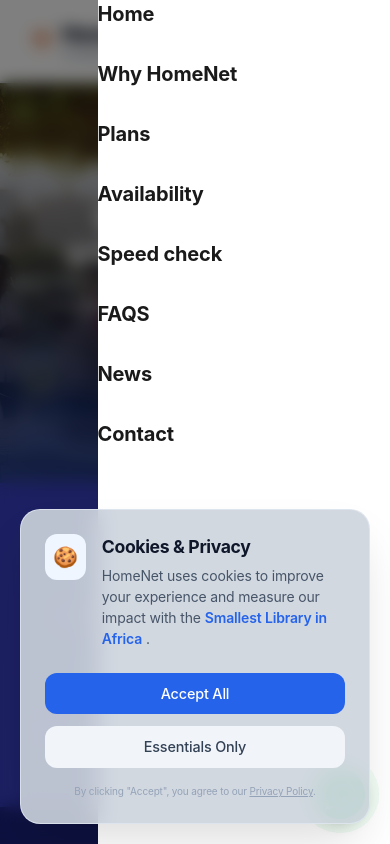
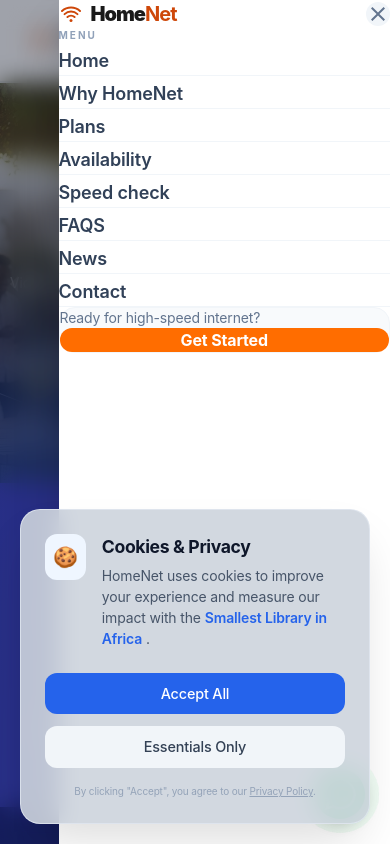
Before and after one commit to wainaina-mwangi/HomeNet, a React (Vite) app: page / in a window 390 px wide. Both pictures are taken after a click on the element 345 px from the left and 40 px from the top of the page. Shown: the top 844 px of the page. Built offline with nearby package versions, Linux system fonts and the light colour scheme.

Commit message:
Refactor mobile sidebar overlay and content styles

```diff
--- a/src/components/Navbar.jsx
+++ b/src/components/Navbar.jsx
@@ -61,29 +61,69 @@
 
      {/* Mobile Sidebar Overlay */}
 <div
-        className={`fixed top-0 left-0 w-full h-screen bg-black/50 backdrop-blur-sm z-[60] transition-opacity duration-300 md:hidden ${
-          isOpen ? "opacity-100 pointer-events-auto" : "opacity-0 pointer-events-none"
+  className={`fixed inset-0 bg-slate-900/40 backdrop-blur-md z-[60] transition-opacity duration-500 md:hidden ${
+    isOpen ? "opacity-100" : "opacity-0 pointer-events-none"
   }`}
   onClick={toggleMenu}
-      ></div>
+/>
 
 {/* Mobile Sidebar Content */}
 <div
-        className={`fixed top-0 right-0 w-[75%] sm:w-[60%] h-screen bg-white dark:bg-gray-900 z-[70] p-8 transition-transform duration-300 ease-in-out md:hidden ${
+  className={`fixed top-0 right-0 w-[85%] max-w-[400px] h-screen bg-white dark:bg-slate-950 z-[70] shadow-2xl transition-transform duration-500 ease-[cubic-bezier(0.4,0,0.2,1)] md:hidden ${
     isOpen ? "translate-x-0" : "translate-x-full"
   }`}
 >
-        <div className="flex flex-col gap-8 mt-10">
+  <div className="flex flex-col h-full p-8">
+
+    {/* Drawer Header: Logo & Close */}
+    <div className="flex items-center justify-between mb-10">
+      <div className="flex items-center gap-2">
+        <IoWifi className="text-brand-orange text-2xl" />
+        <span className="text-xl font-black tracking-tighter dark:text-white">
+          Home<span className="text-brand-orange">Net</span>
+        </span>
+      </div>
+      <button
+        onClick={toggleMenu}
+        className="p-2 rounded-full bg-slate-100 dark:bg-slate-800 text-slate-500"
+      >
+        <MdClose size={24} />
+      </button>
+    </div>
+
+    {/* Navigation Links */}
+    <div className="flex flex-col gap-1">
+      <p className="text-[10px] uppercase tracking-[0.2em] font-bold text-slate-400 mb-4">
+        Menu
+      </p>
       {NavbarMenu.map((item) => (
         <Link
           key={item.id}
           to={item.link}
-              onClick={() => setIsOpen(false)} // Close menu on link click
-              className="text-xl font-bold hover:text-brand-orange transition-colors"
+          onClick={() => setIsOpen(false)}
+          className="group flex items-center justify-between py-4 border-b border-slate-100 dark:border-slate-800 no-underline"
         >
+          <span className="text-lg font-semibold text-slate-700 dark:text-slate-200 group-hover:text-brand-orange transition-colors">
             {item.title}
+          </span>
+          <span className="opacity-0 -translate-x-4 group-hover:opacity-100 group-hover:translate-x-0 transition-all text-brand-orange">
+            →
+          </span>
         </Link>
       ))}
+    </div>
+
+    {/* Footer Section of Sidebar */}
+    <div className="mt-auto pt-10">
+      <div className="p-6 bg-slate-50 dark:bg-slate-900/50 rounded-2xl border border-slate-100 dark:border-slate-800">
+        <p className="text-sm text-slate-500 dark:text-slate-400 mb-4">
+          Ready for high-speed internet?
+        </p>
+        <button className="w-full bg-brand-orange text-white py-3 rounded-xl font-bold hover:shadow-lg hover:shadow-brand-orange/30 transition-all">
+          Get Started
+        </button>
+      </div>
+    </div>
   </div>
 </div>
     </nav>
```
Lines whose indentation alone changed are shown as unchanged.
